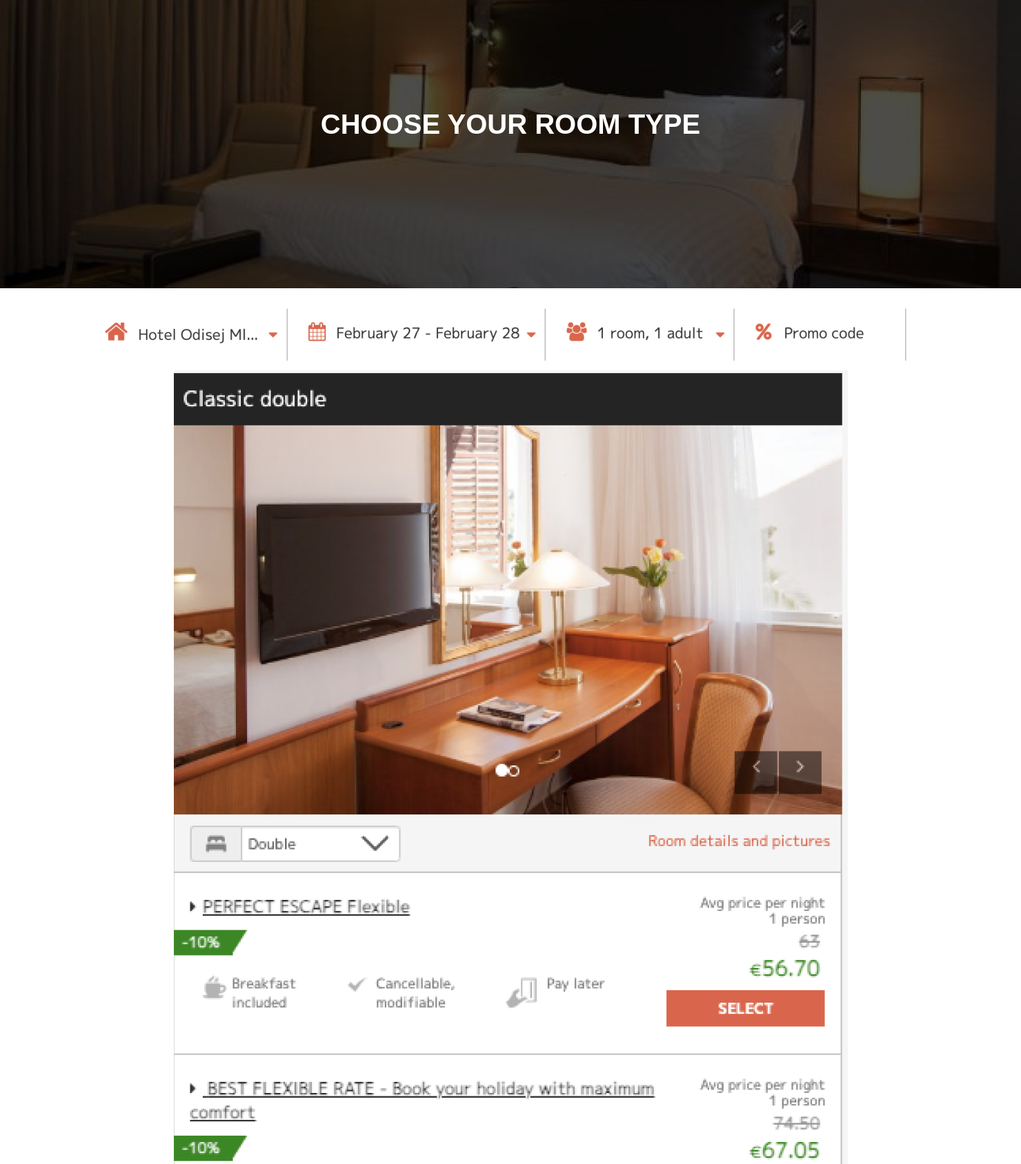
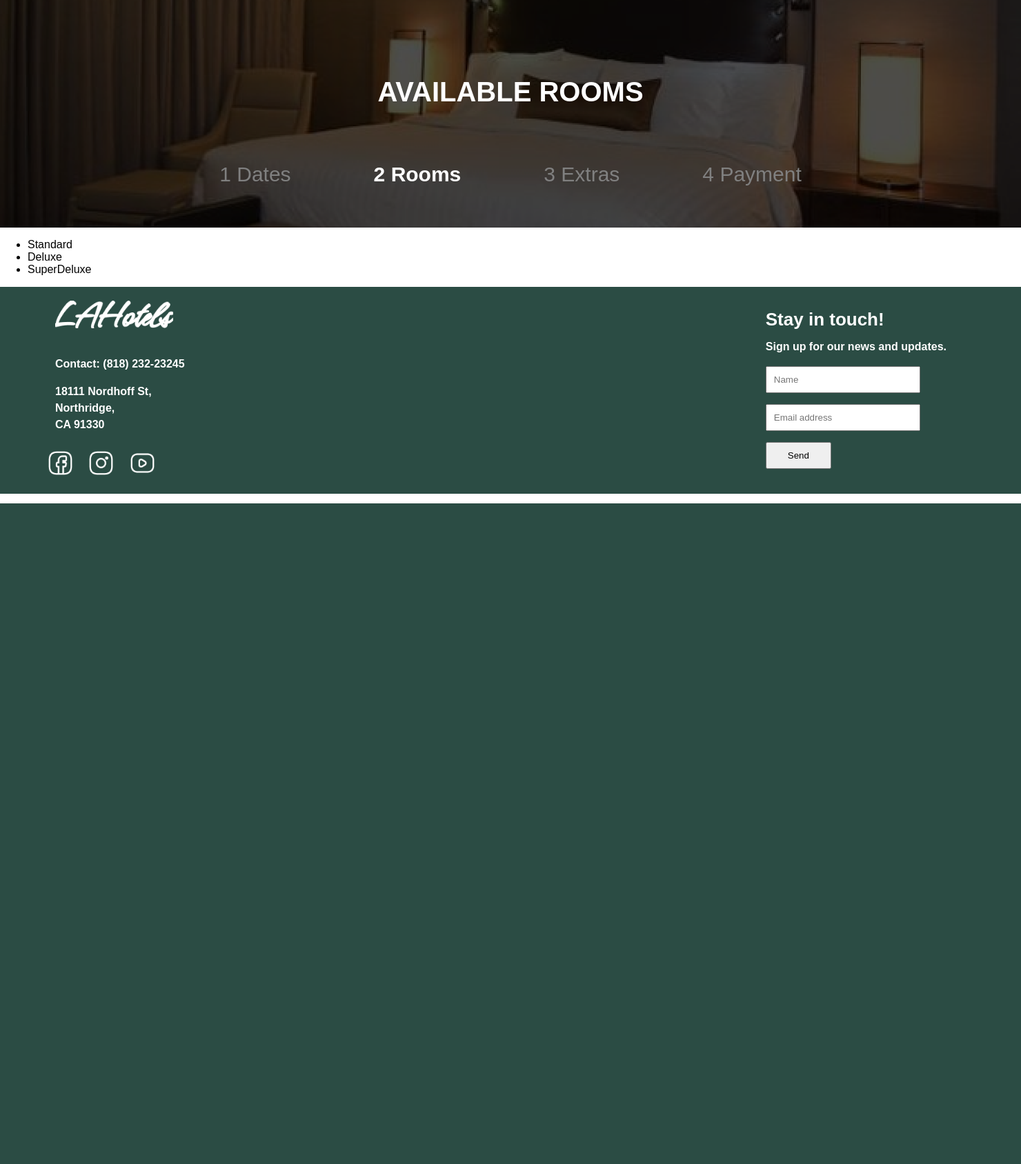
Before and after one commit to Vaish1405/380Project, a Flask app: page /room-selection in a window 1480 px wide; the page is wider, and only the part inside the window is pictured. Shown: the part 70-1758 px from the top of that part at 69% size. After the commit the page ends 800 px from the top of that part, so only its background shows below. Run offline with Flask 3, Linux system fonts and the light colour scheme.

Commit message:
hotel availability funcationality implemented, additional screens done

```diff
--- a/AvailableRooms.csv
+++ b/AvailableRooms.csv
@@ -1,6 +1,6 @@
-RoomType,RoomNumber,Available
-Standard,101,True
-Standard,102,True,
-Deluxe,203,False
-Deluxe,204,True
-SuperDeluxe,005,True
+RoomType,Available
+Standard,True
+Standard,True,
+Deluxe,False
+Deluxe,True
+SuperDeluxe,True
--- a/main.py
+++ b/main.py
@@ -1,10 +1,9 @@
 from flask import Flask, render_template, request
-import csv
+from roomsAvailability import find_available_rooms
 
-csv_file = 'AvailableRooms.csv'
+available_room_types = [] # to store the values read from csv file
 
 app = Flask(__name__)
-
 @app.route('/')
 def home():
     return render_template('index.html')
@@ -21,9 +20,9 @@ def rooms():
 def dateSelection():
     return render_template('dateSelection.html')
 
-@app.route('/room-selection')
+@app.route('/room-selection', methods=['GET'])
 def roomSelection():
-    return render_template('room-selection.html')
+    return render_template('room-selection.html', available_rooms=find_available_rooms())
 
 @app.route('/extraSelection')
 def extraSelection():
--- /dev/null
+++ b/roomsAvailability.py
@@ -0,0 +1,21 @@
+import csv
+
+csv_file = 'AvailableRooms.csv'
+
+# method to read from csv file and store in the array
+def read_info():
+    csv_data = []
+    with open(csv_file, 'r') as file:
+        csv_reader = csv.DictReader(file)
+        csv_data = list(csv_reader)
+    return csv_data
+
+# check for the availability of the rooms
+def find_available_rooms():
+    available_room_types = []
+    data_read = read_info()
+    for i in data_read:
+        if i['Available'].lower() == 'true' and i['RoomType'] not in available_room_types:
+            available_room_types.append(i['RoomType'])
+
+    return available_room_types
--- a/static/css/reservationPages.css
+++ b/static/css/reservationPages.css
@@ -1,5 +1,4 @@
 .bg-main {
-    position: relative;
     width: 100%;
     height: 400px;
     flex-direction: column;
@@ -7,13 +6,7 @@
     text-align: center;
     align-items: center;
     justify-content: center;
-    padding: 50px 0;
-    background: url('../images/availableRoomsbg.png') center no-repeat;
     z-index: 1;
-}
-
-.dates {
-    background: url('../images/dateSelectionBg.png') center no-repeat;
 }
 
 .bg-main h2 {
@@ -23,29 +16,37 @@
     font-weight: bold;
 }
 
-.dates p {
+.reserve-progress{
+    width: 100%;
+    bottom: 0;
+}
+
+.reserve-progress span {
+    padding: 0 60px;
+    font-size: 30px;
+    color: gray;
+}
+
+.reserve-progress .current {
+    font-weight: bolder;
+    color: white;
+}
+
+.dates, .rooms {
+    margin-top: 120px;
+}
+
+.dates p, .rooms p {
     font-size: 20px;
     color: white;
     margin: 0;
     padding-top: 40px;
 }
 
-.images {
-    width: 100%;
-    display: flex;
-    justify-content: center;
-    align-items: center;
+.dates-bg {
+    background: url('../images/dateSelectionBg.png') center no-repeat;
 }
-.temp {
-    position: relative;
-    width: 100%;
-    height: 400px;
-    display: flex;
-    text-align: center;
-    align-items: center;
-    justify-content: center;
-    z-index: 1;
-}
+
 .dates-form {
     display: flex;
     justify-content: center;
@@ -78,3 +79,24 @@
     border: none;
     font-weight: bold;
 }
+
+.rooms-bg {
+    background: url('../images/availableRoomsbg.png') center no-repeat;
+}
+
+.images {
+    width: 100%;
+    display: flex;
+    justify-content: center;
+    align-items: center;
+}
+.temp {
+    position: relative;
+    width: 100%;
+    height: 400px;
+    display: flex;
+    text-align: center;
+    align-items: center;
+    justify-content: center;
+    z-index: 1;
+}
--- a/templates/room-selection.html
+++ b/templates/room-selection.html
@@ -19,15 +19,21 @@
         </ul>
     </nav>
 
-    <div class="bg-main">
-        <!-- <img src="/static/images/availableRoomsbg.png" class=""/> -->
-        <h2>CHOOSE YOUR ROOM TYPE</h2>
+    <div class="bg-main rooms-bg">
+        <div class="rooms">
+            <h2>AVAILABLE ROOMS</h2>
+            <P></P>
+            <div class="reserve-progress">
+                <p><span>1 Dates</span><span class="current">2 Rooms</span><span>3 Extras</span><span>4 Payment</span></p>
+            </div>
+        </div>
     </div>
-    <div class="images">
-        <img src="../static/images/reservationInfo.png" />
-    </div>
-    <div class="images">
-        <a href="{{ url_for('extraSelection') }}"><img src="../static/images/availableRoomsInfo.png" /></a>
+    <div class="available-rooms">
+        <ul>
+            {% for room in available_rooms %}
+                <li>{{ room }}</li>
+            {% endfor %}
+        </ul>
     </div>
     <div class="footer">
         <div class="footer-left">
```
Also changed, not shown: static/css/rooms.css (+0 -7 lines), templates/dateSelection.html (+9 -5 lines), static/images/roomsFirst.png.
